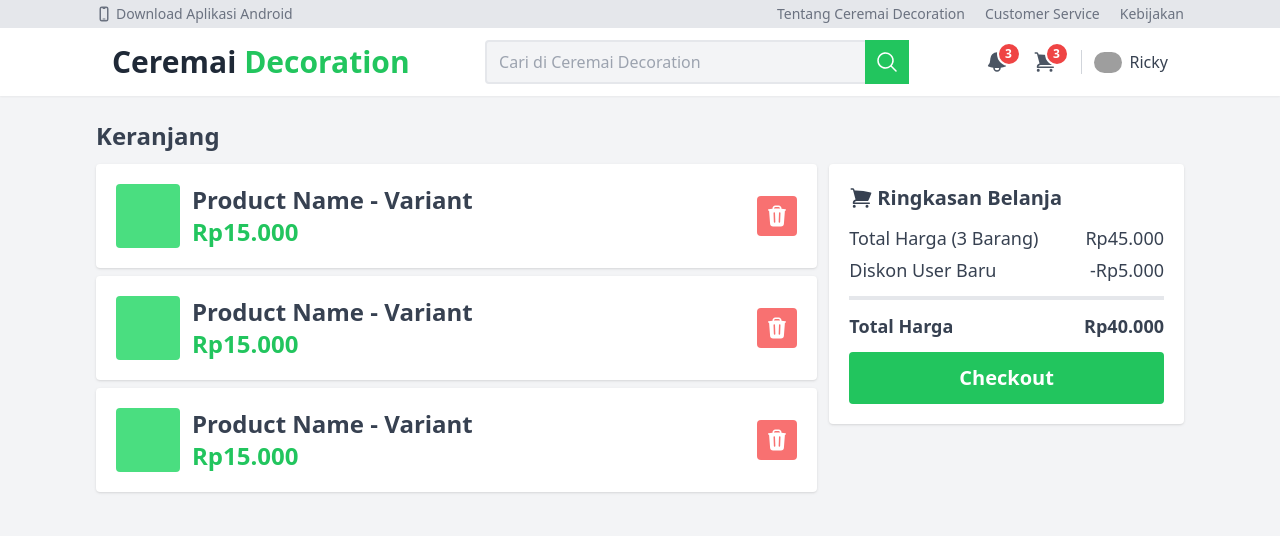
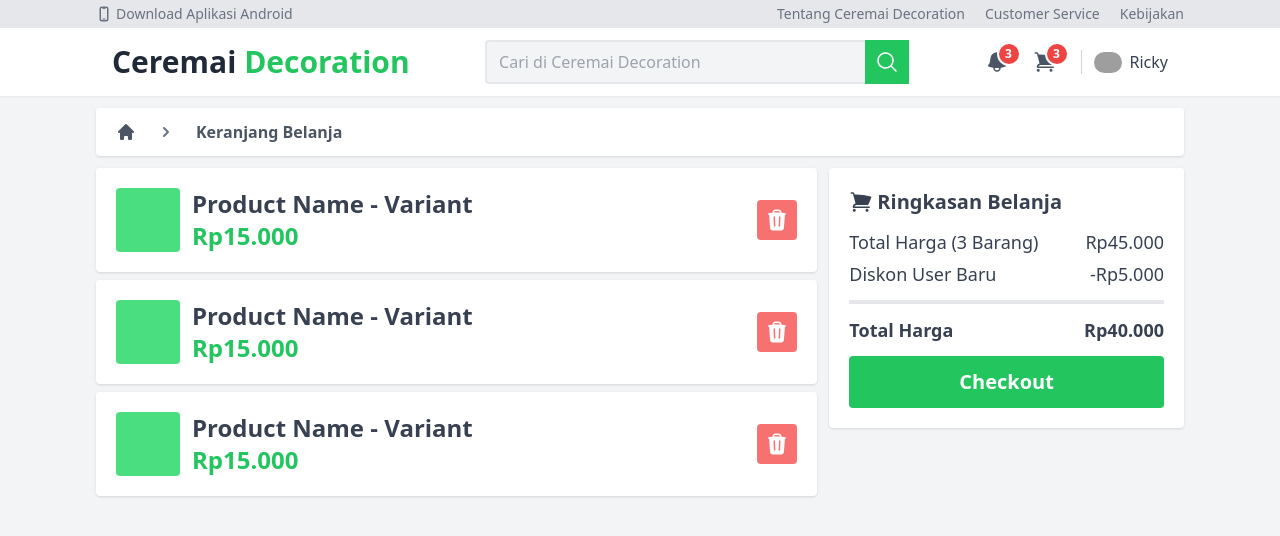
Before and after one commit to rickyaditb/ceremai-decoration-design, a website: page keranjang.html in a window 1280 px wide. Drawn offline with Linux system fonts and the light colour scheme; grey boxes are pictures that could not be loaded.

Commit message:
feat: add breadcumb

```diff
--- a/keranjang.html
+++ b/keranjang.html
@@ -62,7 +62,23 @@
         </div>
     </header>
     <main class="container px-24 mx-auto">
-        <p class="text-2xl font-bold text-gray-700 mt-6">Keranjang</p>
+        <div class="bg-white shadow rounded py-3 px-5 mb-3">
+            <div class="flex items-center overflow-y-auto whitespace-nowrap">
+                <a href="#" class="text-gray-600 dark:text-gray-200">
+                    <svg xmlns="http://www.w3.org/2000/svg" class="w-5 h-5" viewBox="0 0 20 20" fill="currentColor">
+                        <path d="M10.707 2.293a1 1 0 00-1.414 0l-7 7a1 1 0 001.414 1.414L4 10.414V17a1 1 0 001 1h2a1 1 0 001-1v-2a1 1 0 011-1h2a1 1 0 011 1v2a1 1 0 001 1h2a1 1 0 001-1v-6.586l.293.293a1 1 0 001.414-1.414l-7-7z" />
+                    </svg>
+                </a>
+                <span class="mx-5 text-gray-500 dark:text-gray-300 rtl:-scale-x-100">
+                    <svg xmlns="http://www.w3.org/2000/svg" class="w-5 h-5" viewBox="0 0 20 20" fill="currentColor">
+                        <path fill-rule="evenodd" d="M7.293 14.707a1 1 0 010-1.414L10.586 10 7.293 6.707a1 1 0 011.414-1.414l4 4a1 1 0 010 1.414l-4 4a1 1 0 01-1.414 0z" clip-rule="evenodd" />
+                    </svg>
+                </span>
+                <a href="#" class="text-gray-600 dark:text-gray-200 hover:underline font-bold">
+                    Keranjang Belanja
+                </a>
+            </div>
+        </div>
         <div class="grid grid-cols-12 gap-3 mt-3">
             <div class="col-span-8 flex flex-col gap-2">
                 <div class="bg-white rounded shadow p-5 flex items-center">
```
